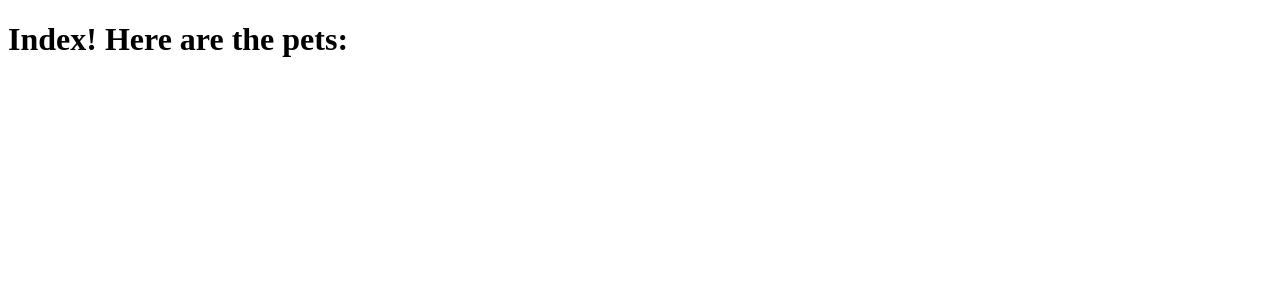
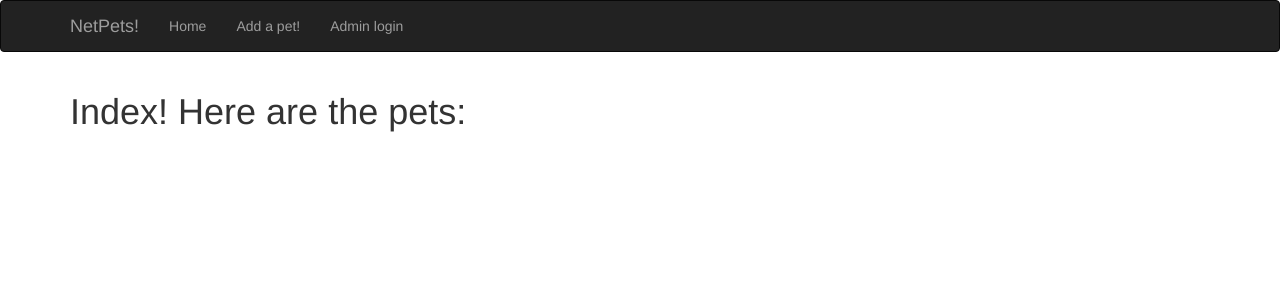
Before and after one commit to arielhirschhorn/netpets, a Flask app: page / in a window 1280 px wide. Shown: the top 300 px of the page. Run offline with Flask 2, Linux system fonts and the light colour scheme; data that the repository does not hold is empty; some libraries are stand-ins or nearby versions.

Commit message:
Prettified webpages by extending base template

```diff
--- a/app.py
+++ b/app.py
@@ -64,3 +64,19 @@ def index():
         form.picture.data = ''
     pets = Pets.query.order_by(Pets.id)
     return render_template('index.html', form=form,pets=pets)
+
+
+@app.route('/update/<int:id>', methods=['GET', 'POST'])
+def update(id):
+       return render_template('addPet.html')
+
+
+@app.route('/delete/<int:id>')
+def delete(id):
+   ingredient_to_delete = db.query.get_or_404(id)
+   try:
+       db.session.delete(ingredient_to_delete)
+       db.session.commit()
+       return redirect('/')
+   except:
+       return "There was an error deleting that ingredient."
--- a/templates/base.html
+++ b/templates/base.html
@@ -18,11 +18,17 @@
                 <span class="icon-bar"></span>
                 <span class="icon-bar"></span>
             </button>
-            <a class="navbar-brand" href="/">Flasky</a>
+            <a class="navbar-brand" href="/">NetPets!</a>
         </div>
         <div class="navbar-collapse collapse">
             <ul class="nav navbar-nav">
                 <li><a href="/">Home</a></li>
+            </ul>
+            <ul class="nav navbar-nav">
+                <li><a href="/addPet">Add a pet!</a></li>
+            </ul>
+            <ul class="nav navbar-nav">
+                <li><a href="/signup">Admin login</a></li>
             </ul>
         </div>
     </div>
--- a/templates/index.html
+++ b/templates/index.html
@@ -1,3 +1,10 @@
+{% extends "base.html" %}
+{% import "bootstrap/wtf.html" as wtf %}
+
+{% block title %}NetPets{% endblock %}
+
+{% block page_content %}
+
 <!doctype html>
 <html>
 <head>
@@ -12,3 +19,5 @@
 	</ul>
 </body>
 </html>
+
+{% endblock  %}
```
Also changed, not shown: templates/addPet.html (+9 -0 lines).
